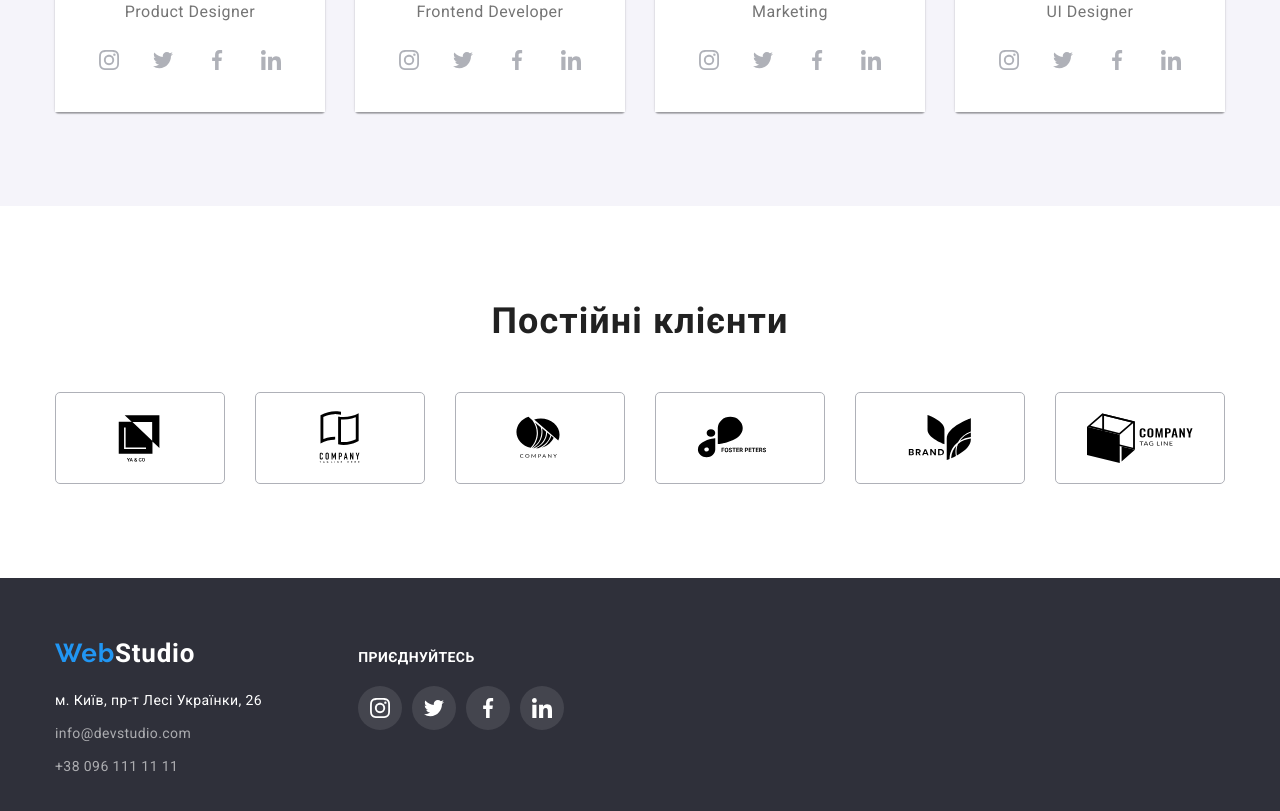
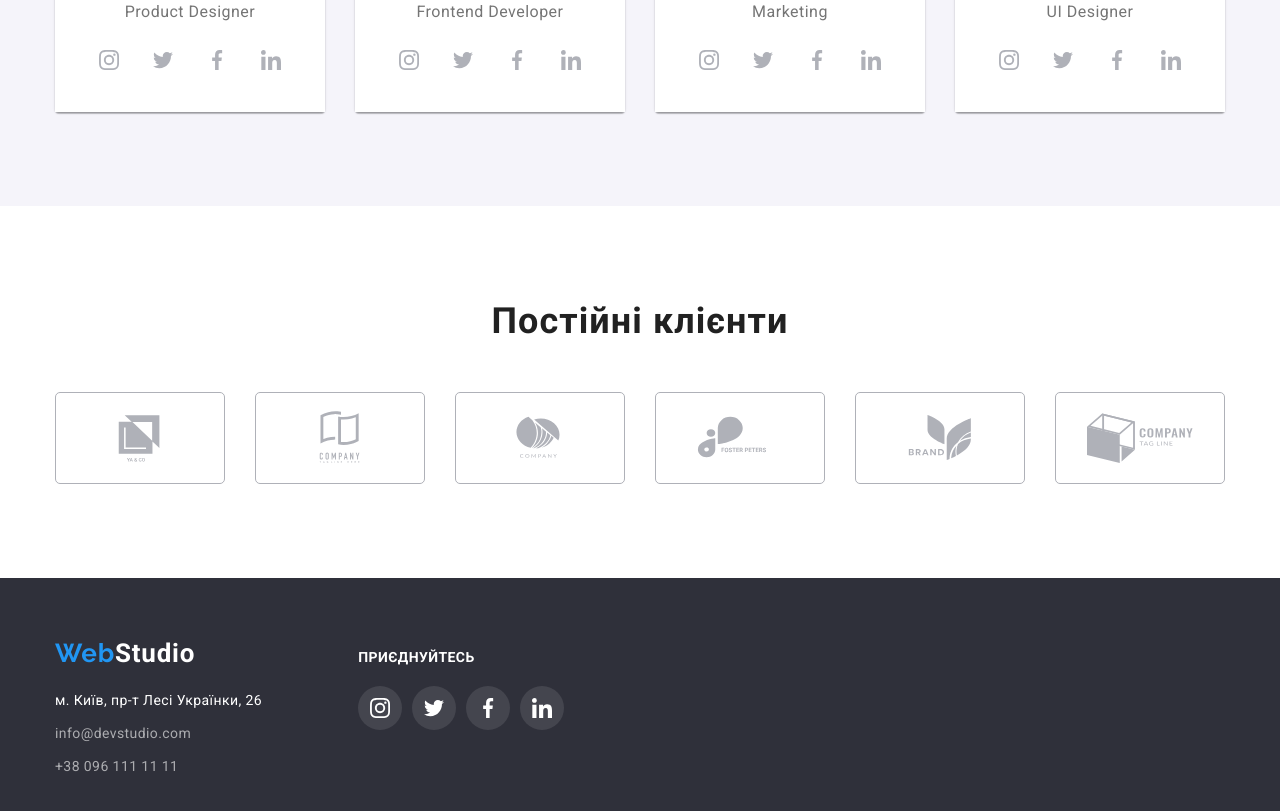
Before and after one commit to InnaVit/goit-markup-hw-04, a plain HTML site: page index.html in a window 1280 px wide. Shown: the part 2098-2909 px from the top of the page. Drawn offline with nearby package versions, Linux system fonts and the light colour scheme.

Commit message:
Update Mo2

```diff
--- a/css/styles.css
+++ b/css/styles.css
@@ -344,7 +344,7 @@ body {
     display: flex;
     align-items: center;
     justify-content: center;
-    color: #AFB1B8;
+    fill: #AFB1B8;
 
 }
 
```
